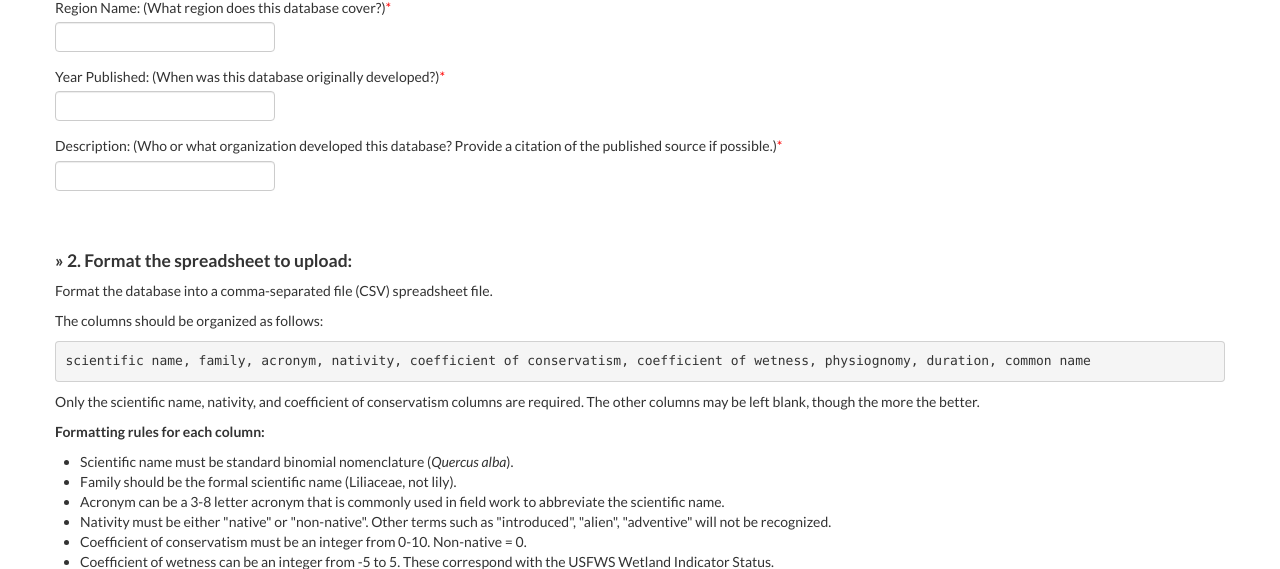
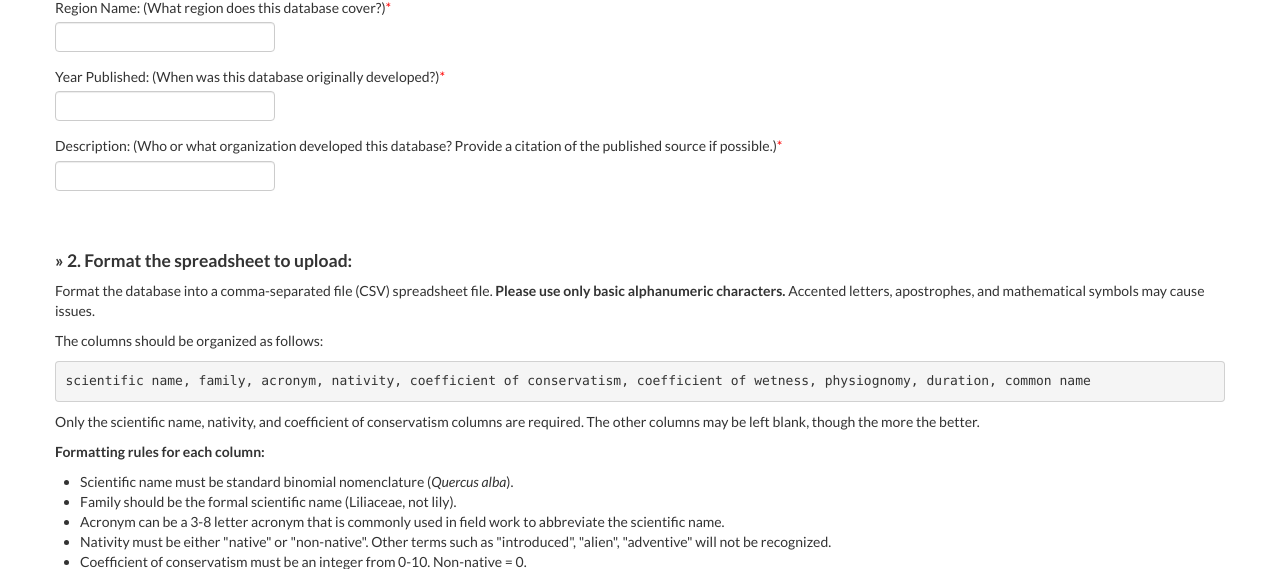
Before and after one commit to wf8/universalFQA, a PHP site: template views/new_database.php in a window 1280 px wide. Shown: the part 296-865 px from the top of the page. Run offline with PHP 8.4, Linux system fonts and the light colour scheme; the template is opened without the code that fills it, so the values that code supplies are empty.

Commit message:
new database alphanumeric requirements

```diff
--- a/views/landing.php
+++ b/views/landing.php
@@ -35,10 +35,12 @@
                     Read our recently published <a href="http://onlinelibrary.wiley.com/doi/10.1111/2041-210X.12491/full">article in <i>Methods in Ecology and Evolution</i></a>!
 					</p>
 					<p class="nice-text">
-                <!--    <text style="color:red" class="text-danger">The Universal FQA Calculator will be unavailable 12-7 PM PST 12/30/14 for maintenance. Sorry for the inconvenience, but we'll be back up soon.</text> -->
+                   <!--  <text style="color:red" class="text-danger">The Universal FQA Calculator will be unavailable Monday April 3, 2017 9 AM - 2 PM PST for maintenance. Sorry for the inconvenience, but we'll be back up soon.</text> -->
 					Use this tool at home or out in the field on your tablet or phone. To get started, register a free account <a href="login">here</a>.
 					</p>
+                    <!-- <p class="nice-text"><text style="color:red" class="text-danger">The Universal FQA Calculator will be unavailable Friday March 17, 2017 9 AM - noon PST for maintenance.</text></p> -->
 					<button class="btn btn-info" onclick="window.location='login';">Login / Register</button>
+
 				</div>
 			</div>
 
--- a/views/new_database.php
+++ b/views/new_database.php
@@ -37,7 +37,7 @@
 					<h4>&#187; 2. Format the spreadsheet to upload:</h4>
 
 					<p>
-					Format the database into a comma-separated file (CSV) spreadsheet file.
+					Format the database into a comma-separated file (CSV) spreadsheet file. <strong>Please use only basic alphanumeric characters.</strong> Accented letters, apostrophes, and mathematical symbols may cause issues.
 					</p>
 					<p>
 					The columns should be organized as follows:
```
